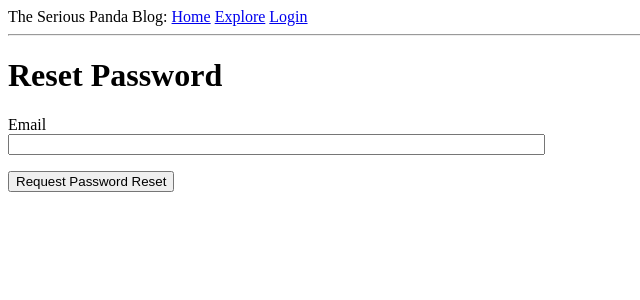
After one commit to lorenzoworx/blog, a Flask app: page /reset_password_request in a window 1280 px wide. The commit adds this page. Shown: the top 300 px of the page, without its empty margins (0-640 px from the left). Run offline with Flask 3, Linux system fonts and the light colour scheme.

Commit message:
IMPLEMENT user password reset

```diff
--- a/app/forms.py
+++ b/app/forms.py
@@ -54,3 +54,14 @@ class EmptyForm(FlaskForm):
 class PostForm(FlaskForm):
   post = TextAreaField("What's on your mind?", validators=[DataRequired(), Length(min=1, max=140)])
   submit = SubmitField('Submit')
+
+
+class ResetPasswordRequestForm(FlaskForm):
+  email = StringField('Email', validators=[DataRequired(), Email()])
+  submit = SubmitField('Request Password Reset')
+
+
+class ResetPasswordForm(FlaskForm):
+  password = PasswordField('Password', validators=[DataRequired()])
+  password_conf = PasswordField('Repeat Password', validators=[DataRequired(), EqualTo('password')])
+  submit = SubmitField('Request Password Reset')
--- a/app/routes.py
+++ b/app/routes.py
@@ -1,11 +1,12 @@
-from flask import render_template, flash, redirect, url_for, request
+from flask import (render_template, flash, redirect, url_for, request)
 from app import app, db
-from app.forms import LoginForm, RegistrationForm, EditProfileForm, EmptyForm, PostForm
-from app.models import User, Post
-from flask_login import current_user, login_user, logout_user, login_required
+from app.forms import (LoginForm, RegistrationForm, EditProfileForm, EmptyForm, PostForm, ResetPasswordRequestForm, ResetPasswordForm)
+from app.models import (User, Post)
+from app.email import send_password_reset_email
+from flask_login import (current_user, login_user, logout_user, login_required)
 import sqlalchemy as sa
 from urllib.parse import urlsplit
-from datetime import datetime, timezone
+from datetime import (datetime, timezone)
 
 
 @app.before_request
@@ -152,3 +153,32 @@ def explore():
   next_page = url_for('explore', page=posts.next_num) if posts.has_next else None
   prev_page = url_for('explore', page=posts.prev_num) if posts.has_prev else None
   return render_template('index.html', title='Explore', posts=posts.items, next_page=next_page, prev_page=prev_page)
+
+
+@app.route('/reset_password_request', methods=['GET', 'POST'])
+def reset_password_request():
+  if current_user.is_authenticated:
+    return redirect(url_for('index'))
+  form = ResetPasswordRequestForm()
+  if form.validate_on_submit():
+    user = db.session.scalar(sa.select(User).where(User.email == form.email.data))
+    if user:
+      send_password_reset_email(user)
+    flash('Check your email for instructions on how to reset your password')
+    return redirect(url_for('login'))
+  return render_template('reset_password_request.html', title='Password Reset', form=form)
+
+@app.route('/reset_password/<token>', methods=['GET', 'POST'])
+def reset_password(token):
+  if current_user.is_authenticated:
+    return redirect(url_for('index'))
+  user = User.verify_reset_password_token(token)
+  if not user:
+    return redirect(url_for('index'))
+  form = ResetPasswordForm()
+  if form.validate_on_submit():
+    user.set_password(form.password.data)
+    db.session.commit()
+    flash('Your password has been reset')
+    return redirect(url_for('login'))
+  return render_template('reset_password.html', form=form)
--- a/app/templates/login.html
+++ b/app/templates/login.html
@@ -24,4 +24,8 @@
       New User? <a href="{{ url_for('register') }}">Click here to Register!</a>
     </p>
   </form>
+  <p>
+    Forgot your password?
+    <a href="{{ url_for('reset_password_request') }}">Click here to reset it</a>
+  </p>
 {% endblock %}
--- /dev/null
+++ b/app/templates/reset_password_request.html
@@ -0,0 +1,18 @@
+{% extends 'base.html' %}
+
+{% block content %}
+  <h1>Reset Password</h1>
+  <form action="" method="post">
+    {{ form.hidden_tag() }}
+    <p>
+      {{ form.email.label }}<br>
+      {{ form.email(size=64) }}<br>
+      {% for error in form.email.errors %}
+        <span style="color: red;">[{{ error }}]</span>
+      {% endfor %}
+    </p>
+    <p>
+      {{ form.submit() }}
+    </p>
+  </form>
+{% endblock %}
```
Also changed, not shown: app/email.py (+13 -1 lines), app/models.py (+15 -1 lines), app/templates/email/reset_password.html (added, +26 -0 lines), app/templates/email/reset_password.txt (added, +7 -0 lines), app/templates/reset_password.html (added, +23 -0 lines).
